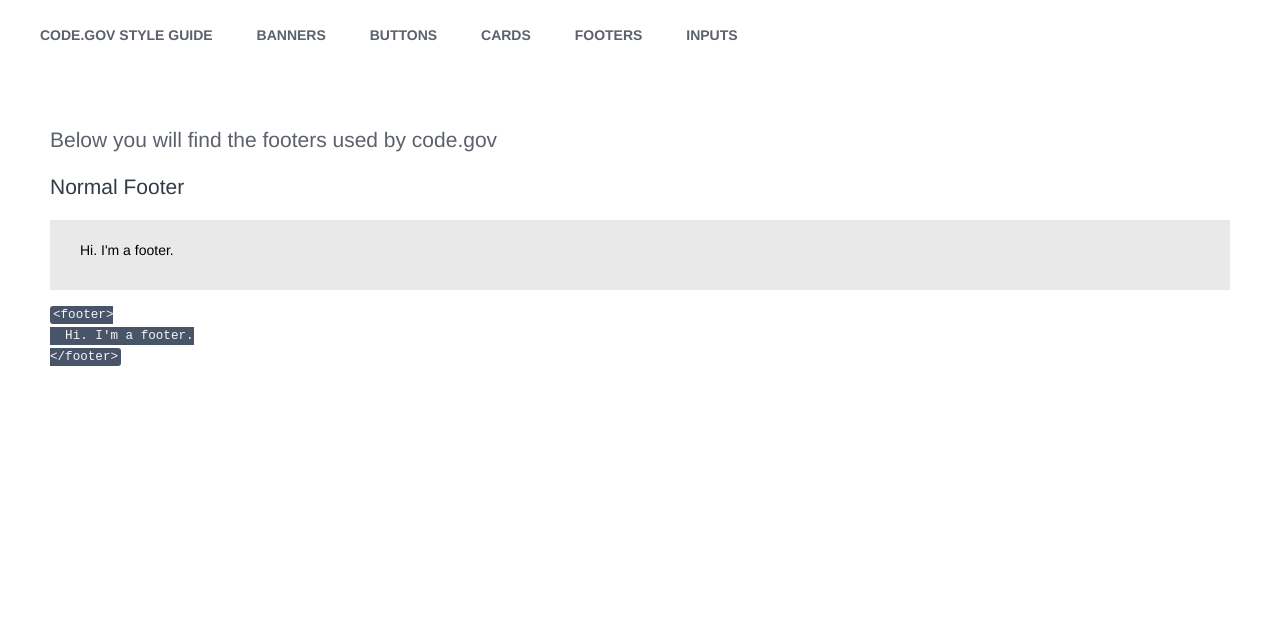
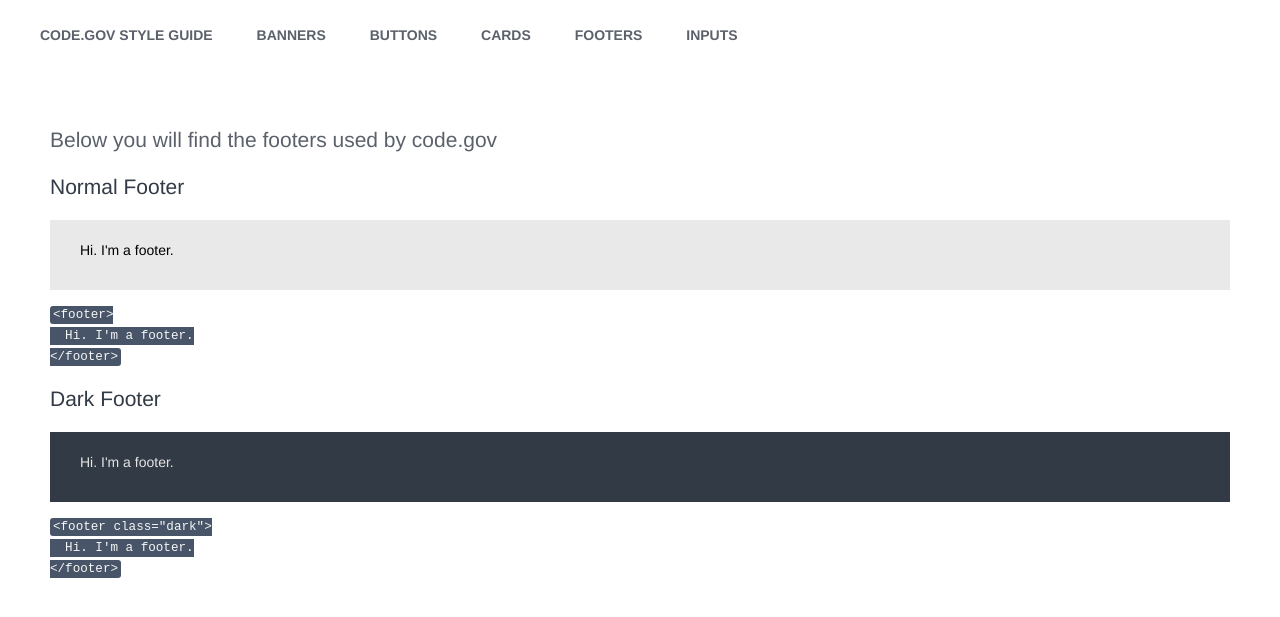
Before and after one commit to GSA/code-gov-style, a Jekyll site: the page built from classes/footers.md, in a window 1280 px wide. Shown: the top 617 px of the page. Built offline with Jekyll 4.4.1, drawn with Linux system fonts in a browser that asks for light colours.

Commit message:
added dark footer

````diff
--- a/_sass/_blocks.scss
+++ b/_sass/_blocks.scss
@@ -3,7 +3,7 @@
 }
 
 .block--dark {
-  background-color: $brand-blue-gray-dark;
+  background-color: $color-gray-dark;
   color: $color-white;
 
   p,
--- a/_sass/_buttons.scss
+++ b/_sass/_buttons.scss
@@ -39,7 +39,7 @@ button {
   }
 
   &.dark {
-    background-color: $brand-blue-gray-dark;
+    background-color: $color-gray-dark;
     color: $color-white;
     font-weight: bold;
     padding: 0.25rem 1.25rem;
--- a/_sass/_footers.scss
+++ b/_sass/_footers.scss
@@ -19,6 +19,11 @@ footer {
     padding-top: 2rem;
   }
 
+  &.dark {
+    background-color: $color-gray-dark;
+    color: $color-gray-lighter;
+  }
+
   .footer-links {
     margin-bottom: 1rem;
 
--- a/_sass/_headers.scss
+++ b/_sass/_headers.scss
@@ -34,7 +34,7 @@
   }
 
   &.block--dark.not-at-top {
-    background-color: $brand-blue-gray-dark;
+    background-color: $color-gray-dark;
     box-shadow: 0 0 10px 0 $color-black;
 
     @media screen and (min-width: $small-screen) {
@@ -132,7 +132,7 @@
 }
 
 .search-box {
-  background-color: $brand-blue-gray-dark;
+  background-color: $color-gray-dark;
   display: none;
   padding: 0.5rem 2rem;
   position: fixed;
--- a/_sass/_variables.scss
+++ b/_sass/_variables.scss
@@ -14,7 +14,6 @@ $brand-blue-dark: #004370;
 
 $brand-blue-gray-light: #71839d;
 $brand-blue-gray: #485568;
-$brand-blue-gray-dark: #323a45;
 
 $brand-teal: #43ddd7;
 $brand-teal-medium: #23C0BA;
--- a/classes/footers.md
+++ b/classes/footers.md
@@ -14,3 +14,13 @@ title: "Footers"
   Hi. I'm a footer.
 </footer>
 ```
+
+# Dark Footer
+<footer class="dark">
+  Hi. I'm a footer.
+</footer>
+```
+<footer class="dark">
+  Hi. I'm a footer.
+</footer>
+```
````
